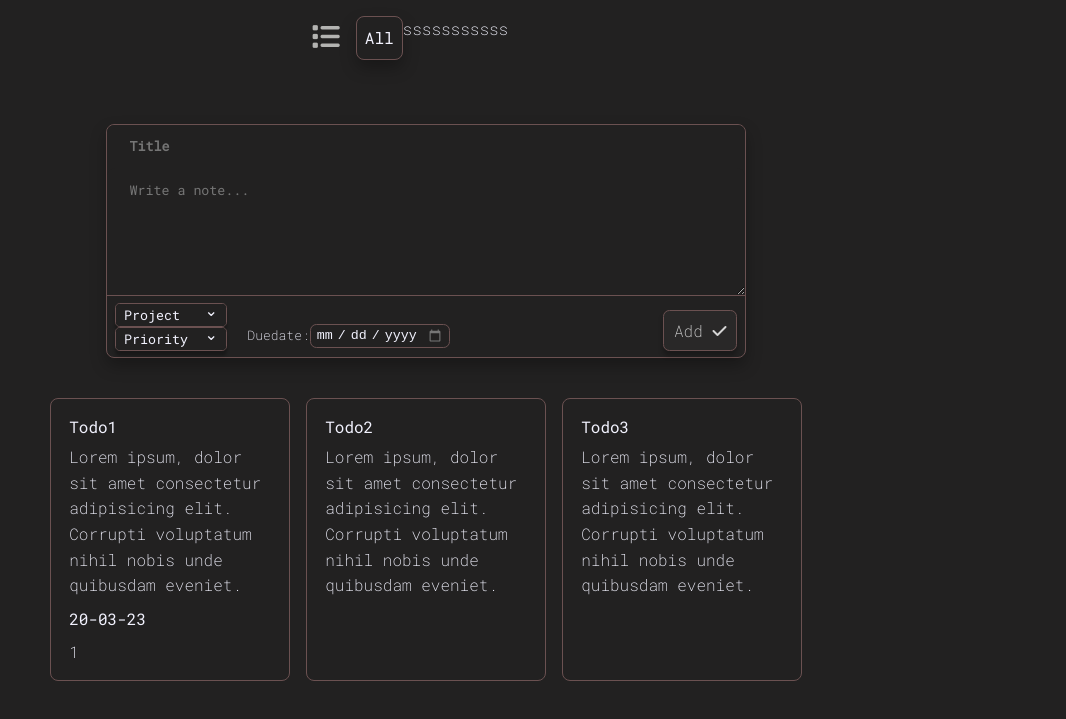
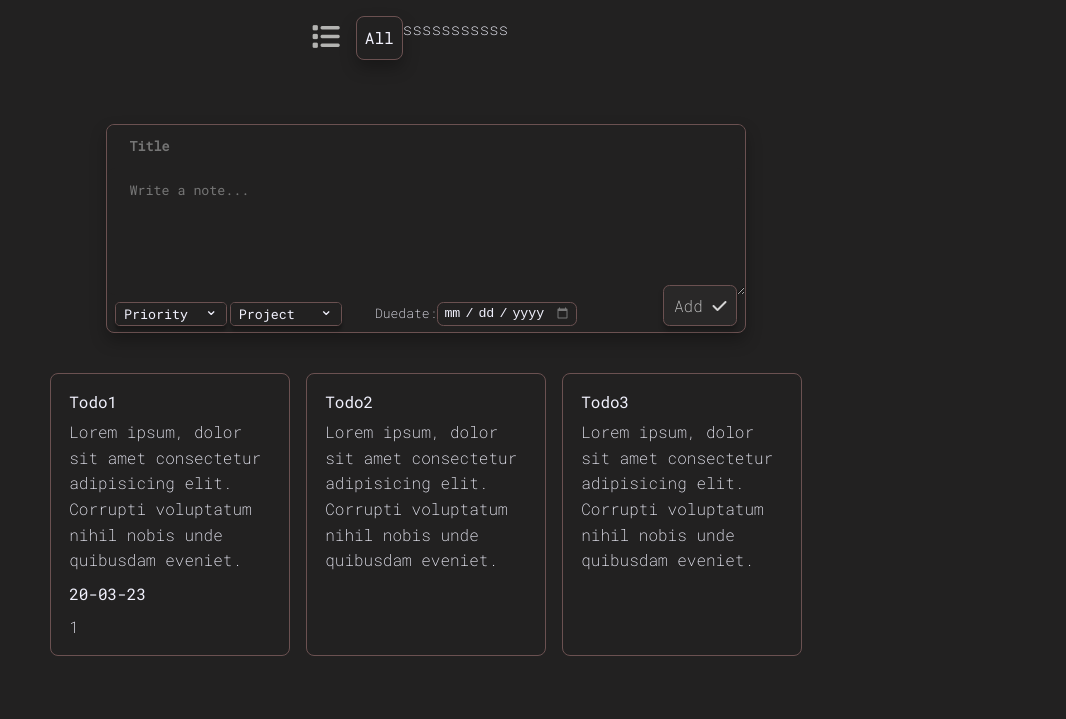
Before and after one commit to FuneralSuits18/to-do-list-app, a website built with webpack: page index.html in a window 1280 px wide. Shown: the part 79-798 px from the top of the page, without its empty margins (214-1280 px from the left). Built offline with nearby package versions, Linux system fonts and the light colour scheme; some packages are replaced by stand-ins of ours; a web font is replaced by a local one.

Commit message:
Add Style to Select Project and Select Priority

```diff
--- a/public/style.css
+++ b/public/style.css
@@ -142,6 +142,45 @@ body {
 }
 
 /* ============================================== ADD TODO ============================================== */
+.add__todo {
+    position: relative;
+    border: 1px solid var(--color-border);
+    border-radius: 0.5rem;
+    background-color: var(--color-bg);
+    margin-top: 2rem;
+    width: 40rem;
+    /* max-width: 40rem;
+    min-width: 30rem; */
+    box-shadow: 0px 8px 16px 0px rgba(0, 0, 0, 0.274);
+}
+
+input.title {
+    font-family: inherit;
+    padding: 0.8rem 1.4rem;
+    background-color: var(--color-bg);
+    color: var(--color-white);
+    width: 100%;
+    font-weight: 900;
+    border-radius: 0.5rem 0.5rem 0 0;
+    /* border-bottom: 1px solid var(--color-border); */
+}
+
+textarea.description {
+    font-family: inherit;
+    padding: 0.8rem 1.4rem;
+    background-color: var(--color-bg);
+    border-radius: 0.5rem;
+    color: var(--color-white);
+    width: 100%;
+    padding-bottom: 6rem;
+    /* border-radius: 0.5rem 0.5rem 0 0;
+    border-bottom: 1px solid var(--color-border); */
+}
+
+textarea {
+    resize: vertical;
+}
+
 .select__container {
     padding-left: 0.5rem;
     padding-bottom: 0.4rem;
@@ -149,6 +188,9 @@ body {
 
 .select__project {
     padding-bottom: 0;
+    position: absolute;
+    left: 18%;
+    bottom: 3%;
 }
 
 .select {
@@ -204,57 +246,18 @@ select {
     color: #b1b1b1;
 }
 
-.add__todo {
-    position: relative;
-    border: 1px solid var(--color-border);
-    border-radius: 0.5rem;
-    background-color: var(--color-bg);
-    margin-top: 2rem;
-    width: 40rem;
-    /* max-width: 40rem;
-    min-width: 30rem; */
-    box-shadow: 0px 8px 16px 0px rgba(0, 0, 0, 0.274);
-}
-
-input.title {
-    font-family: inherit;
-    padding: 0.8rem 1.4rem;
-    background-color: var(--color-bg);
-    color: var(--color-white);
-    width: 100%;
-    font-weight: 900;
-    border-radius: 0.5rem 0.5rem 0 0;
-    /* border-bottom: 1px solid var(--color-border); */
-}
-
-textarea.description {
-    font-family: inherit;
-    padding: 0.8rem 1.4rem;
-    background-color: var(--color-bg);
-    border-radius: 0.5rem;
-    color: var(--color-white);
-    width: 100%;
-    padding-bottom: 6rem;
-    border-radius: 0.5rem 0.5rem 0 0;
-    border-bottom: 1px solid var(--color-border);
-}
-
-textarea {
-    resize: vertical;
-  }
-
-.set__priority {
+/* .set__priority {
     display: flex;
     flex-direction: row;
     font-size: small;
     margin-left: 1.4rem;
     margin-bottom: 0.5rem;
-}
+} */
 
 .add__duedate__container {
     position: absolute;
-    bottom: 4%;
-    left: 22%;
+    bottom: 3%;
+    left: 42%;
     display: flex;
     align-items: center;
     font-size: small;
@@ -285,7 +288,7 @@ textarea {
 ::-webkit-datetime-edit-day-field { color: var(--color-white); }
 ::-webkit-datetime-edit-year-field { color: var(--color-white); }
 
-.shown__priority{
+/* .shown__priority{
     border: 1px solid var(--color-border);
     border-radius: 0.3rem;
     background-color: var(--color-bg);
@@ -382,12 +385,12 @@ textarea {
 .show__projects {
     visibility: visible;
     opacity: 1;
-}
+} */
 
 .btn {
     position: absolute;
     right: 0.5rem;
-    bottom: 0.4rem;
+    bottom: 3%;
     font: inherit;
     /* font-weight: 400; */
     color: #d4d4d4;
```
Lines whose indentation alone changed are shown as unchanged.
